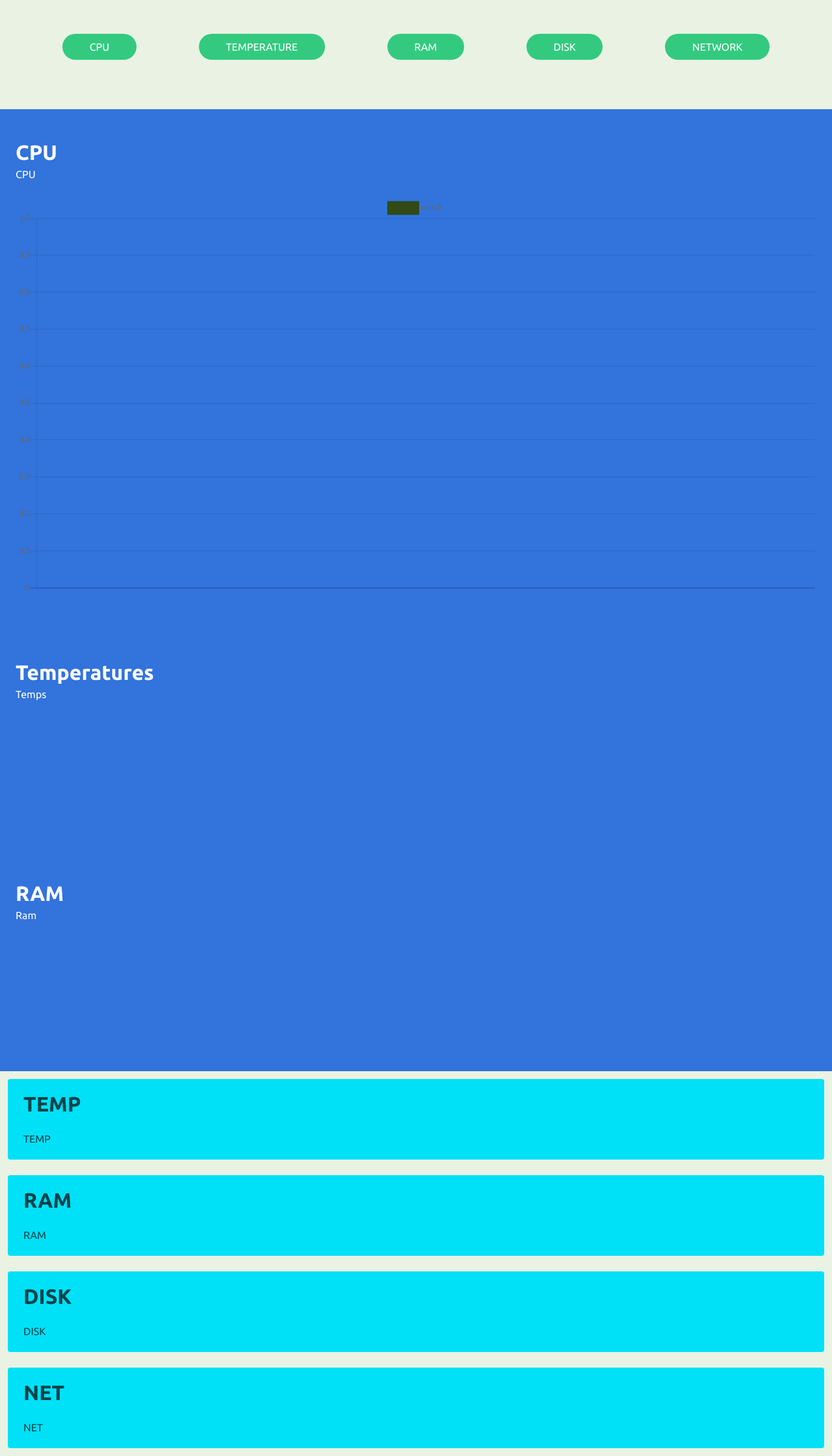
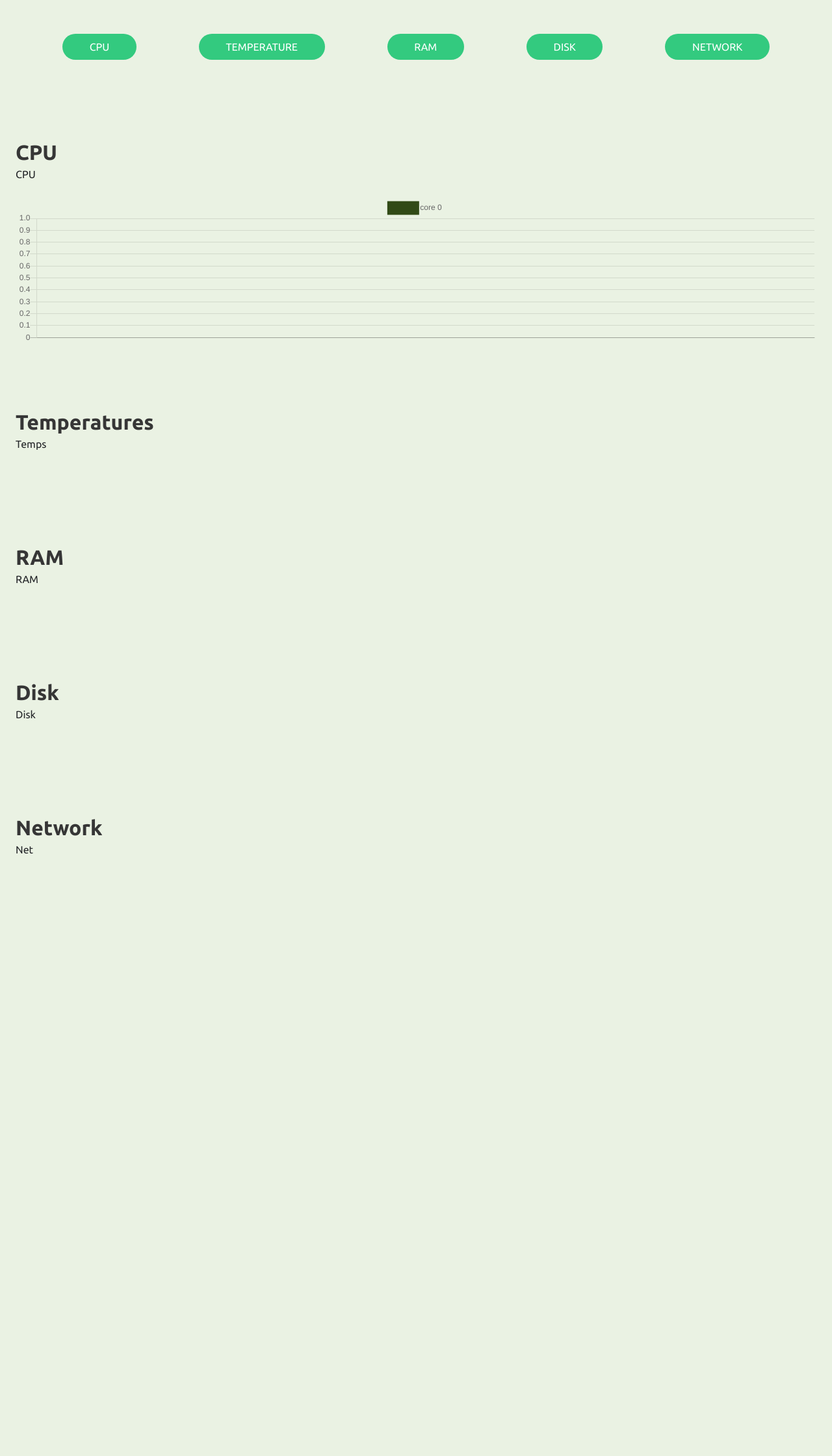
Before and after one commit to ninomerlino/norm, a Flask app: page / in a window 1280 px wide. Shown: the part 88-2328 px from the top of the page at 65% size. After the commit the page ends 1402 px from the top, so only its background shows below. Run offline with Flask 2, Linux system fonts and the light colour scheme; data that the repository does not hold is empty.

Commit message:
section is cooler

```diff
--- a/norm/templates/index.html
+++ b/norm/templates/index.html
@@ -28,67 +28,51 @@
           </div>
           <!-- level -->
         <div>
-            <section class="hero is-link">
-                <div class="hero-body">
+            <section class="section is-link">
                     <p class="title">
                         CPU
                     </p>
                     <p class="subtitle">
                         <p class="content" id="cpu">CPU</p>
-                        <canvas id="cpu_graph" width="100"></canvas>
+                        <canvas id="cpu_graph" width="80%" height="15%"></canvas>
                     </p>
-                </div>
             </section>
-            <section class="hero is-link">
-                <div class="hero-body">
+            <section class="section is-link">
                     <p class="title">
                         Temperatures
                     </p>
                     <p class="subtitle">
                         <p class="content" id="temps">Temps</p>
-                        <canvas id="temp_graph" width="100"></canvas>
+                        <canvas id="temp_graph" width="80%" height="15%"></canvas>
                     </p>
-                </div>
             </section>
-            <section class="hero is-link">
-                <div class="hero-body">
+            <section class="section is-link">
                     <p class="title">
                         RAM
                     </p>
                     <p class="subtitle">
-                        <p class="content" id="ram">Ram</p>
-                        <canvas id="cpu_graph" width="100"></canvas>
+                        <p class="content" id="ram">RAM</p>
+                        <canvas id="ram_graph" width="80%" height="15%"></canvas>
                     </p>
-                </div>
             </section>
-                <div class="tile is-parent">
-                    <article class="tile is-child notification is-info">
-                        <p class="title">TEMP</p>
-                        <p class="content" id="temps">TEMP</p>
-                    </article>
-                </div>
-                <div class="tile is-parent">
-                    <article class="tile is-child notification is-info">
-                        <p class="title">RAM</p>
-                        <p class="content" id="ram">RAM</p>
-                    </article>
-                </div>
-            </div>
-            <div class="tile is-vertical">
-                <div class="tile is-parent">
-                    <article class="tile is-child notification is-info">
-                        <p class="title">DISK</p>
-                        <p class="content" id="disk">DISK</p>
-                    </article>
-                </div>
-
-                <div class="tile is-parent">
-                    <article class="tile is-child notification is-info">
-                        <p class="title">NET</p>
-                        <p class="content" id="net">NET</p>
-                    </article>
-                </div>
-            </div>
+            <section class="section is-link">
+                    <p class="title">
+                        Disk
+                    </p>
+                    <p class="subtitle">
+                        <p class="content" id="disk">Disk</p>
+                        <canvas id="disk_graph" width="80%" height="15%"></canvas>
+                    </p>
+            </section>
+            <section class="section is-link">
+                    <p class="title">
+                        Network
+                    </p>
+                    <p class="subtitle">
+                        <p class="content" id="Net">Net</p>
+                        <canvas id="net_graph" width="80%" height="15%"></canvas>
+                    </p>
+            </section>
         </div>
     </body>
 </html>
```
